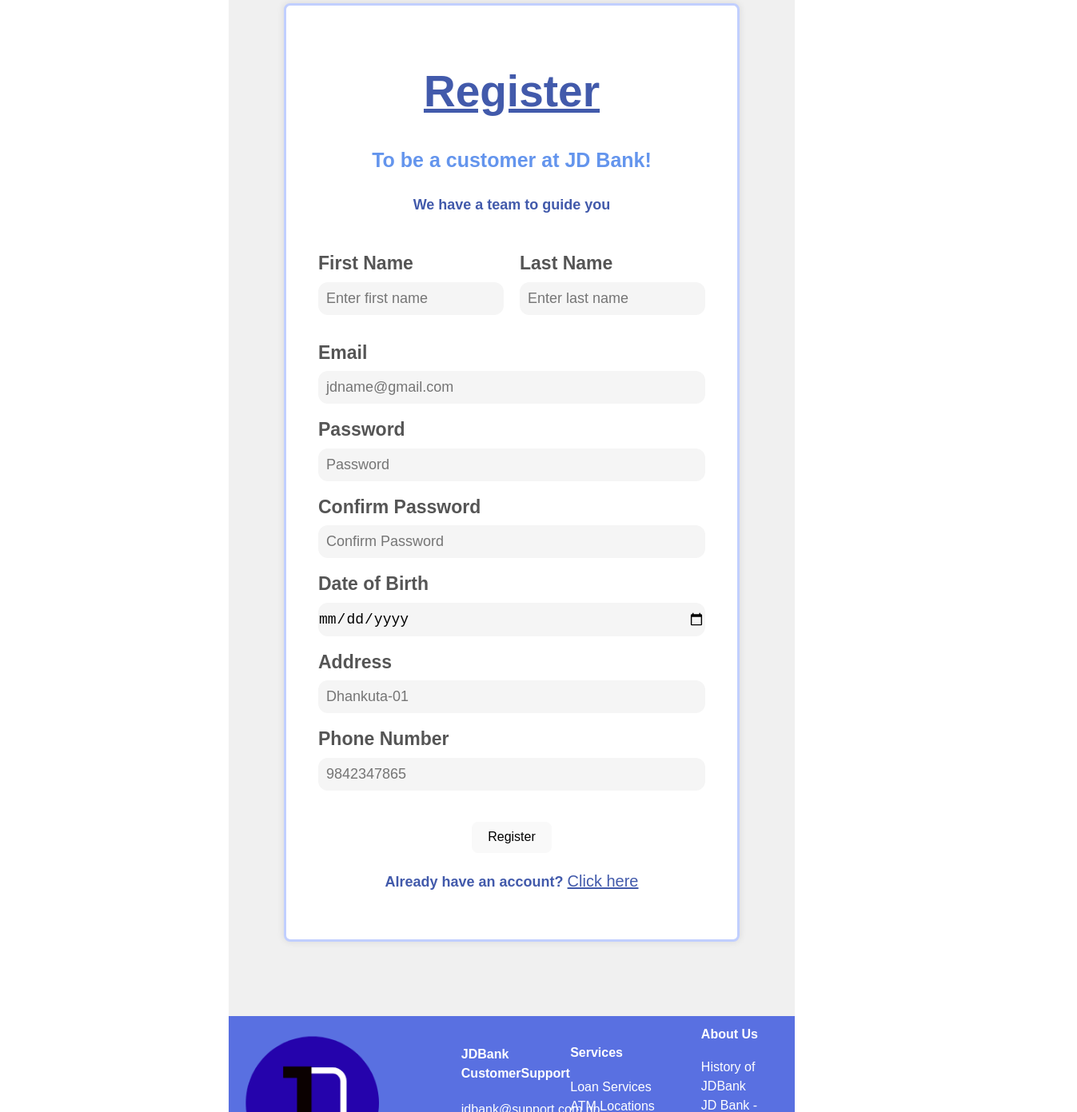
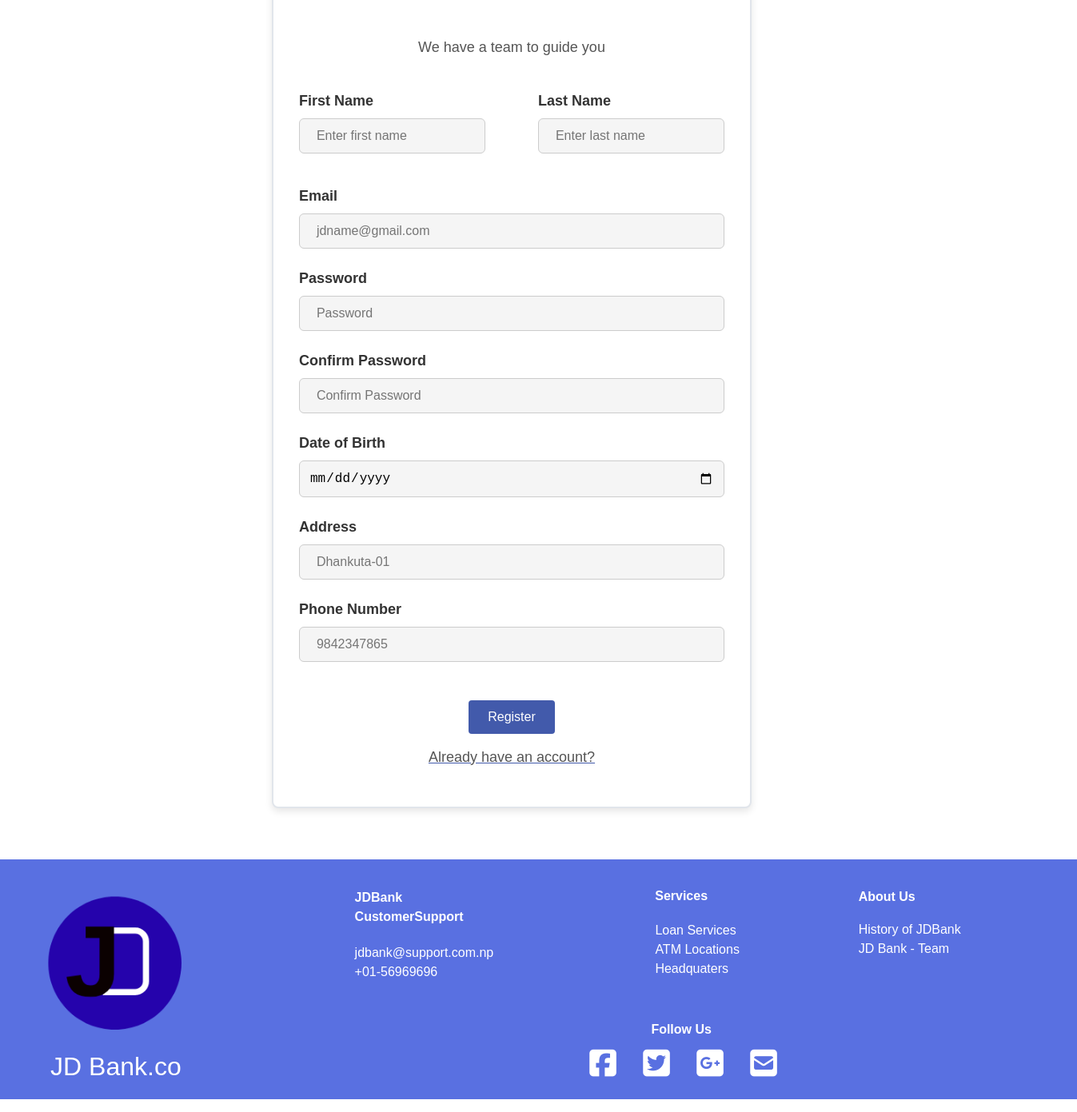
Before and after one commit to sarthakshrestha/JDBankProject, a React (Vite) app: page /Registration in a window 1280 px wide. Shown: the part 429-1820 px from the top of the page at 80% size, 1347 px wide, since content can reach past the window. Built offline with nearby package versions, Linux system fonts and the light colour scheme.

Commit message:
log in & registration axios update

```diff
--- a/src/LoginPage/LoginPageNewVersion.jsx
+++ b/src/LoginPage/LoginPageNewVersion.jsx
@@ -1,4 +1,4 @@
-import LoginComponent from "./componenets/LoginComponent";
+import LoginComponent from "./components/LoginComponent";
 
 export default function LoginPageNewVersion() {
   return (
--- a/src/LoginPage/componenets/LoginComponent.jsx
+++ b/src/LoginPage/components/LoginComponent.jsx
@@ -2,21 +2,25 @@ import axios from "axios";
 import { useRef } from "react";
 import "./LoginComponent.css";
 
-export default function LoginCompoenent() {
+export default function LoginComponent() {
   let emailRef = useRef("");
   let passwordRef = useRef("");
   let roleRef = useRef("");
 
   function loginHandle() {
+    const data = {
+      email: emailRef.current.value,
+      password: passwordRef.current.value,
+      role: roleRef.current.value,
+    };
+
     axios
-      .post("url", {
-        email: emailRef.current.value,
-        password: passwordRef.current.value,
-        role: roleRef.current.value,
+      .post("http://localhost:8080/home/login", data)
+      .then((response) => {
+        console.log(response);
       })
-      .then((reponse) => {
-        // console.log(reponse.headers.Authorization))
-        console.log(reponse);
+      .catch((error) => {
+        console.error(error);
       });
   }
 
@@ -47,7 +51,7 @@ export default function LoginCompoenent() {
           Log in
         </button>
         <label>Role: </label>
-        <select ref={roleRef}>
+        <select defaultValue="ROLE_USER" ref={roleRef}>
           <option value="ROLE_USER">User</option>
           <option value="ROLE_ADMIN">Admin</option>
           <option value="ROLE_AGENT">Agent</option>
--- a/src/Registration/Components/Register.css
+++ b/src/Registration/Components/Register.css
@@ -1,121 +1,121 @@
-.ResgistrationBody {
+.RegistrationBody {
   display: flex;
-  justify-content: center;
+  flex-direction: column;
   align-items: center;
-  height: 180vh;
-  margin: 0;
-  background-color: #f0f0f0;
+  background-color: white;
+  min-height: 100vh;
 }
 
-.RegistrationBody button {
-  background-color: #425aab;
-  color: white;
-  padding: 10px 20px;
-  border-radius: 4px;
-  cursor: pointer;
-  font-size: 18px;
+.header-container {
+  width: 200%;
 }
 
 .register-form {
+  width: 100%;
+  max-width: 600px;
+  margin: 2rem auto;
+  padding: 2rem;
   background-color: white;
-  border: 3px solid #c1cfff;
+  border: 2px solid #e1e5eb;
   border-radius: 8px;
-  padding: 40px;
-  width: 570px;
+  box-shadow: 0px 4px 10px rgba(0, 0, 0, 0.1);
   text-align: center;
-  box-shadow: 0px 0px 10px rgba(0, 0, 0, 0.1);
-  margin-top: 10rem;
-  margin-bottom: 5rem;
 }
 
 .register-form h1 {
   color: #425aab;
-  font-size: 55px;
+  font-size: 2.5rem;
+  margin-bottom: 0.5rem;
   text-decoration: underline;
 }
 
 .register-form h2 {
   color: cornflowerblue;
-  margin-bottom: -20px;
-  font-size: 25px;
+  margin: 0;
+  font-size: 1.25rem;
 }
 
 .register-form p {
-  margin-top: 20px;
-  font-size: 18px;
-  color: #425aab;
-  font-weight: bold;
+  margin: 1rem 0;
+  font-size: 1.125rem;
+  color: #555;
 }
 
 .combine_name {
   display: flex;
   justify-content: space-between;
-  margin-bottom: 15px;
+  margin-bottom: 1rem;
 }
 
 .input-container {
   display: flex;
   flex-direction: column;
   align-items: flex-start;
-  margin-bottom: 15px;
+  margin-bottom: 1.5rem;
 }
 
 .input-container label {
-  font-size: 23px;
-  color: #555555;
-  margin-bottom: 6px;
-  display: block;
-  font-weight: bolder;
-}
-
-.input-group {
-  border: none;
-  width: 100%;
-  padding: 10px 12px; /* Adjust the padding values */
-  border-radius: 4px;
-  background-color: #c1cfff;
-  font-size: 16px; /* Adjust the font size */
+  font-size: 1.125rem;
+  color: #333;
+  margin-bottom: 0.5rem;
+  font-weight: bold;
 }
 
 .input-container input[type="text"],
 .input-container input[type="password"],
 .input-container input[type="date"] {
-  border: none;
+  border: 1px solid #ccc;
   width: 100%;
-  padding: 10px 0px; /* Adjust the padding values */
-  border-radius: 12px;
+  padding: 0.75rem;
+  border-radius: 6px;
   background-color: #f5f5f5;
-  font-size: 18px; /* Adjust the font size */
+  font-size: 1rem;
 }
 
 .register-button button {
-  border: 1.5px solid #c1cfff;
-  border: 1.5px solid #c1cfff;
   background-color: #425aab;
+  color: white;
+  padding: 0.75rem 1.5rem;
+  border: none;
+  border-radius: 4px;
+  cursor: pointer;
+  font-size: 1rem;
+  transition: background-color 0.3s;
+}
+
+.register-button button:hover {
+  background-color: #344d92;
 }
 
 .error {
-  font-size: 12px;
+  font-size: 0.875rem;
   color: red;
   margin-top: 4px;
 }
 
 .already {
-  font-size: 20px;
+  font-size: 1rem;
+  margin-top: 1rem;
 }
 
 .already a {
-  font-size: 20px;
+  font-size: 1rem;
   text-decoration: underline;
   color: #425aab;
 }
 
+.footer-container {
+  width: 200%;
+  margin-top: 2rem;
+}
+
 p {
   color: black;
+  font-size: 1rem;
 }
 
 @media (max-width: 768px) {
   .register-form {
-    width: 90%;
+    padding: 1.5rem;
   }
 }
--- a/src/Registration/Components/Registration.jsx
+++ b/src/Registration/Components/Registration.jsx
@@ -1,9 +1,12 @@
 import React, { useState } from "react";
+import axios from "axios";
 import "./Register.css";
 // import { FaUser, FaLock } from "react-icons/fa6";
-// import {FaEnvelope, FaCalendarAlt, FaPhoneAlt} from "react-icons/fa";
-// import {FaLocationDot} from "react-icons/fa6";
-// import {NavLink} from "react-router-dom";
+// import { FaEnvelope, FaCalendarAlt, FaPhoneAlt } from "react-icons/fa";
+// import { FaLocationDot } from "react-icons/fa6";
+import { NavLink } from "react-router-dom";
+import Header from "../../Header/Header";
+import Footer from "../../Footer/Footer";
 
 function Registration() {
   const [firstName, setFirstName] = useState("");
@@ -21,14 +24,14 @@ function Registration() {
 
     if (!firstName) {
       newErrors.firstName = "FirstName must be provided";
-    } else if (firstName.length > 4 || firstName.length < 15) {
+    } else if (firstName.length < 4 || firstName.length > 15) {
       newErrors.firstName =
         "First name must be greater than 4 and less than 15";
     }
 
     if (!lastName) {
       newErrors.lastName = "LastName must be provided";
-    } else if (lastName.length > 4 || lastName.length < 20) {
+    } else if (lastName.length < 4 || lastName.length > 20) {
       newErrors.lastName = "Last name must be greater than 4 and less than 20";
     }
 
@@ -69,12 +72,29 @@ function Registration() {
   const handleSubmit = (event) => {
     event.preventDefault();
     if (validateForm()) {
-      //now can submit the form
+      //Post data
+      const registerData = {
+        firstName: firstName,
+        lastName: lastName,
+        email: email,
+        password: password,
+        address: address,
+        phoneNumber: phoneNumber,
+        dateOfBrith: dob,
+        account: { balance: "0" },
+      };
+
+      axios
+        .post("url", registerData)
+        .then((res) => console.log(res))
+        .catch((err) => console.log(err));
     }
   };
-
   return (
-    <div className="ResgistrationBody">
+    <div className="RegistrationBody">
+      <div className="header-container">
+        <Header />
+      </div>
       <div className="register-form">
         <h1>Register</h1>
         <h2>To be a customer at JD Bank!</h2>
@@ -187,18 +207,18 @@ function Registration() {
             )}
           </div>
           <br />
-          <div className="button">
+          <div className="register-button">
             <button>Register</button>
           </div>
         </form>
         <div className="already">
-          <p>
-            Already have an account? <a href="#">Click here</a>
-          </p>
+          <NavLink to="/Login">
+            <p>Already have an account?</p>
+          </NavLink>
         </div>
-        {/* <nav>
-          <NavLink to="/login">Log in </NavLink>
-        </nav> */}
+      </div>
+      <div className="footer-container">
+        <Footer />
       </div>
     </div>
   );
--- a/src/Registration/RegistrationPage.jsx
+++ b/src/Registration/RegistrationPage.jsx
@@ -5,9 +5,7 @@ import Footer from "../Footer/Footer.jsx";
 export default function RegistrationPage() {
   return (
     <>
-      <Header />
       <Registration />
-      <Footer />
     </>
   );
 }
```
Also changed, not shown: src/LoginPage/components/LoginComponent.css (renamed from src/LoginPage/componenets/LoginComponent.css).
